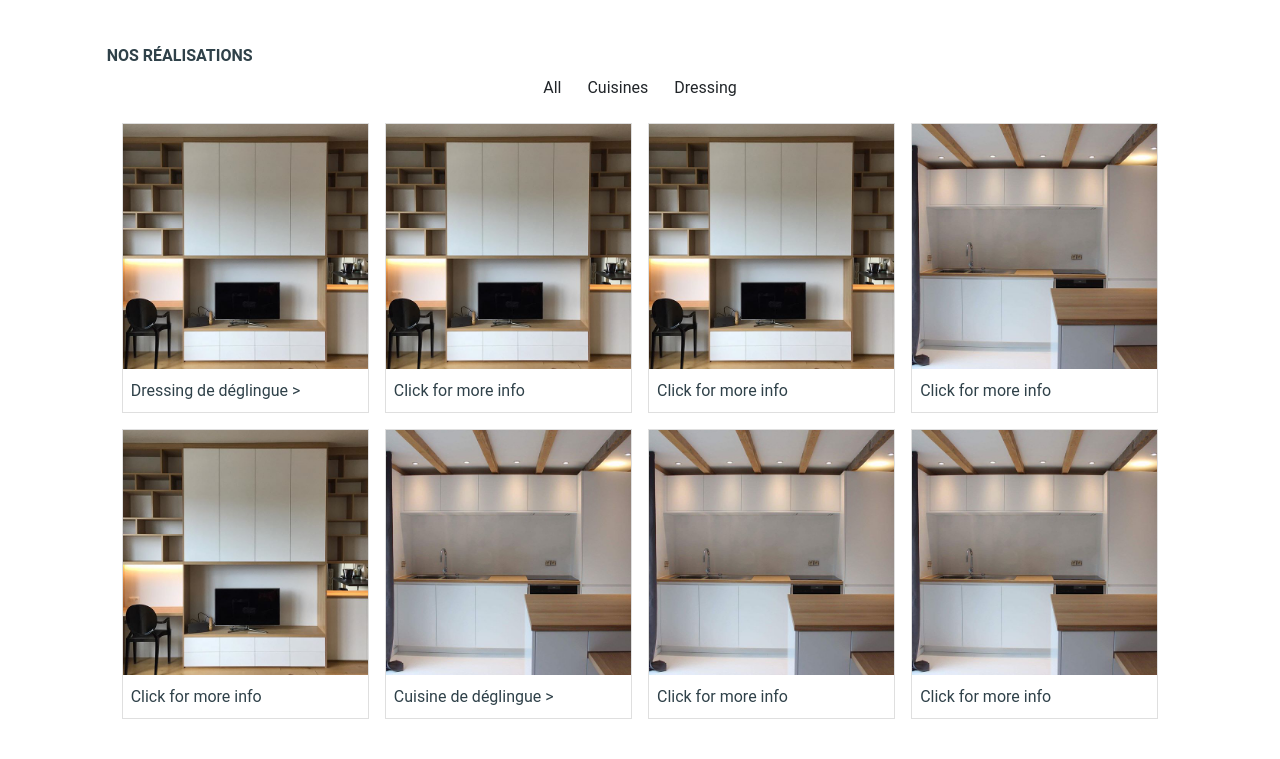
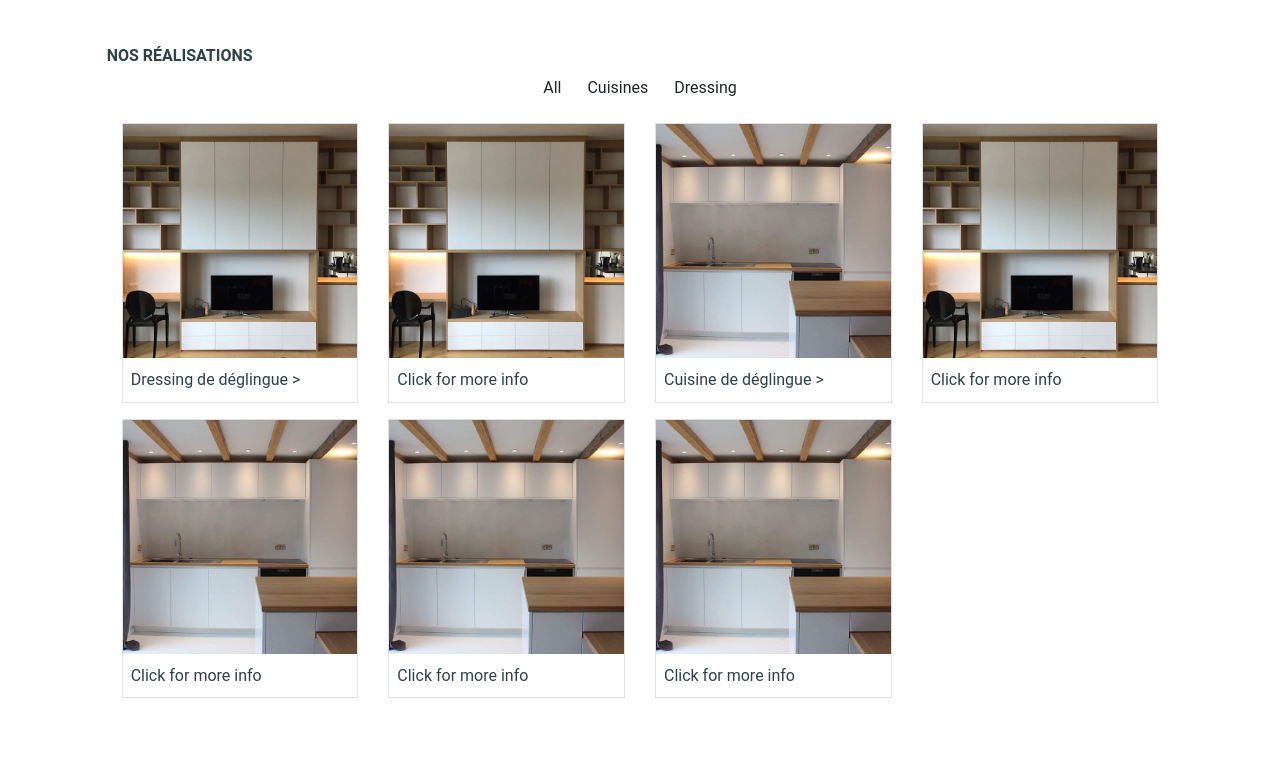
Before and after one commit to MCambie/m_bois, a website: page src/index.html in a window 1280 px wide. Shown: the part 1180-1939 px from the top of the page. Drawn offline with nearby package versions, Linux system fonts and the light colour scheme; files that its build step writes are made by us from their sources; files whose address does not match are found by name.

Commit message:
everything ok normally

```diff
--- a/src/css/layout/_general.scss
+++ b/src/css/layout/_general.scss
@@ -85,12 +85,6 @@ html,body{
   // gallery
   .gallery {
     cursor: pointer;
-    -webkit-column-count: 4;
-    -moz-column-count: 4;
-    column-count: 4;
-    -webkit-column-width: 20%;
-    -moz-column-width: 20%;
-    column-width: 20%;
 }
     .gallery .pics {
     -webkit-transition: all 350ms ease;
@@ -148,3 +142,12 @@ html,body{
   box-shadow: 0 0 0 0.2rem rgba(47,65,73, 0.8);
   border-radius: 0%;
 }
+
+.wpcf7{
+  margin: 0;
+    padding: 0;
+    border: 0;
+    font-size: 100%;
+    font: inherit;
+    vertical-align: baseline;
+}
--- a/src/index.html
+++ b/src/index.html
@@ -112,8 +112,8 @@
           <!-- Grid row -->
 
           <!-- Grid row -->
-          <div class="gallery" id="gallery">
-            <div class="mb-3 pics animation all dressing" >
+          <div class="gallery row align-items-center" id="gallery">
+            <div class="col-lg-3 col-md-3 col-12 mb-3 pics animation all dressing" >
               <a data-toggle="modal" data-target="#modal">
                 <div class="card" >
                   <img class="card-img-top gallery-img img-fluid" src="img/62649967_345999072733673_967595419692788755_n.jpg" alt="Card image cap">
@@ -128,7 +128,20 @@
             <!-- Grid column -->
 
             <!-- Grid column -->
-            <div class="mb-3 pics animation all dressing" >
+            <!-- <div class="mb-3 pics animation all dressing" >
+              <a data-toggle="modal" data-target="#modal">
+                <div class="card" >
+                  <img class="card-img-top gallery-img img-fluid" src="img/62649967_345999072733673_967595419692788755_n.jpg" alt="Card image cap">
+                  <div class="card-body">
+                    <p class="card-text">Click for more info</p>
+                  </div>
+                </div>
+              </a>
+            </div> -->
+            <!-- Grid column -->
+
+            <!-- Grid column -->
+            <div class="col-lg-3 col-md-3 col-12 mb-3 pics animation all dressing" >
               <a data-toggle="modal" data-target="#modal">
                 <div class="card" >
                   <img class="card-img-top gallery-img img-fluid" src="img/62649967_345999072733673_967595419692788755_n.jpg" alt="Card image cap">
@@ -141,7 +154,20 @@
             <!-- Grid column -->
 
             <!-- Grid column -->
-            <div class="mb-3 pics animation all dressing" >
+            <div class="col-lg-3 col-md-3 col-12 mb-3 pics animation all cuisine" >
+              <a data-toggle="modal" data-target="#modal2">
+                <div class="card" >
+                  <img class="card-img-top gallery-img img-fluid" src="img/37982645_2171012886489331_1296296944695508992_n.jpg" alt="Card image cap">
+                  <div class="card-body">
+                    <p class="card-text">Cuisine de déglingue ></p>
+                  </div>
+                </div>
+              </a>
+            </div>
+            <!-- Grid column -->
+
+            <!-- Grid column -->
+            <div class="col-lg-3 col-md-3 col-12 mb-3 pics animation all dressing" >
               <a data-toggle="modal" data-target="#modal">
                 <div class="card" >
                   <img class="card-img-top gallery-img img-fluid" src="img/62649967_345999072733673_967595419692788755_n.jpg" alt="Card image cap">
@@ -154,33 +180,7 @@
             <!-- Grid column -->
 
             <!-- Grid column -->
-            <div class="mb-3 pics animation all cuisine" >
-              <a data-toggle="modal" data-target="#modal2">
-                <div class="card" >
-                  <img class="card-img-top gallery-img img-fluid" src="img/37982645_2171012886489331_1296296944695508992_n.jpg" alt="Card image cap">
-                  <div class="card-body">
-                    <p class="card-text">Cuisine de déglingue ></p>
-                  </div>
-                </div>
-              </a>
-            </div>
-            <!-- Grid column -->
-
-            <!-- Grid column -->
-            <div class="mb-3 pics animation all dressing" >
-              <a data-toggle="modal" data-target="#modal">
-                <div class="card" >
-                  <img class="card-img-top gallery-img img-fluid" src="img/62649967_345999072733673_967595419692788755_n.jpg" alt="Card image cap">
-                  <div class="card-body">
-                    <p class="card-text">Click for more info</p>
-                  </div>
-                </div>
-              </a>
-            </div>
-            <!-- Grid column -->
-
-            <!-- Grid column -->
-            <div class="mb-3 pics animation all cuisine" >
+            <div class="col-lg-3 col-md-3 col-12 mb-3 pics animation all cuisine" >
               <a data-toggle="modal" data-target="#modal2">
                 <div class="card" >
                   <img class="card-img-top gallery-img" src="img/37982645_2171012886489331_1296296944695508992_n.jpg" alt="Card image cap">
@@ -192,7 +192,7 @@
             </div>
             <!-- Grid column -->
             <!-- Grid column -->
-            <div class="mb-3 pics animation all cuisine" >
+            <div class="col-lg-3 col-md-3 col-12 mb-3 pics animation all cuisine" >
               <a data-toggle="modal" data-target="#modal2">
                 <div class="card" >
                   <img class="card-img-top gallery-img" src="img/37982645_2171012886489331_1296296944695508992_n.jpg" alt="Card image cap">
@@ -204,7 +204,7 @@
             </div>
             <!-- Grid column -->
             <!-- Grid column -->
-            <div class="mb-3 pics animation all cuisine" >
+            <div class="col-lg-3 col-md-3 col-12 mb-3 pics animation all cuisine" >
               <a data-toggle="modal" data-target="#modal2">
                 <div class="card" >
                   <img class="card-img-top gallery-img" src="img/37982645_2171012886489331_1296296944695508992_n.jpg" alt="Card image cap">
@@ -238,7 +238,7 @@
 
                         <div class="row align-items-center">
                           <div class="col-lg-5 col-md-5 col-12">
-                            <div id="carouselExampleControls" class="carousel slide" data-ride="carousel">
+                            <div id="carouselExampleControls" class="carousel slide" data-ride="carousel" data-wrap="false">
                               <div class="carousel-inner">
                                 <div class="carousel-item active">
                                   <img src="img/102396100_3056243801121680_1889708920130945164_n.jpg" class="d-block w-100" alt="...">
@@ -297,7 +297,7 @@
 
                         <div class="row align-items-center">
                           <div class="col-lg-5 col-md-5 col-12">
-                            <div id="carouselExampleControls2" class="carousel slide" data-ride="carousel">
+                            <div id="carouselExampleControls2" class="carousel slide" data-ride="carousel" data-wrap="false">
                               <div class="carousel-inner">
                                 <div class="carousel-item active">
                                   <img src="img/102396100_3056243801121680_1889708920130945164_n.jpg" class="d-block w-100" alt="...">
--- a/src/js/main.js
+++ b/src/js/main.js
@@ -47,7 +47,7 @@ if ($('.smart-scroll').length > 0) { // check if element exists
   // Gallery
 
   $(function() {
-    var selectedClass = "";
+    let selectedClass = "";
     $(".filter").click(function(){
     selectedClass = $(this).attr("data-rel");
     $("#gallery").fadeTo(100, 0.1);
```
Also changed, not shown: dist/css/style.min.css, dist/index.html, dist/js/main.min.js.
